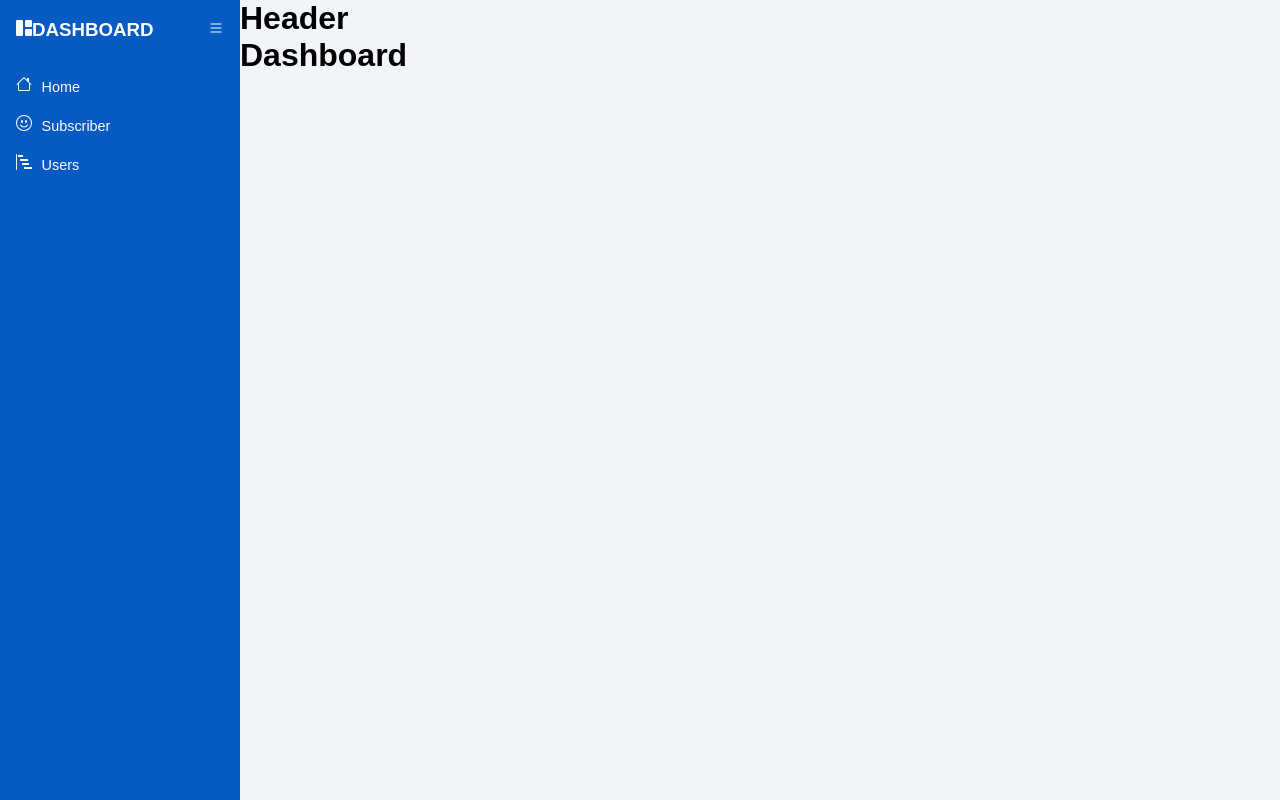
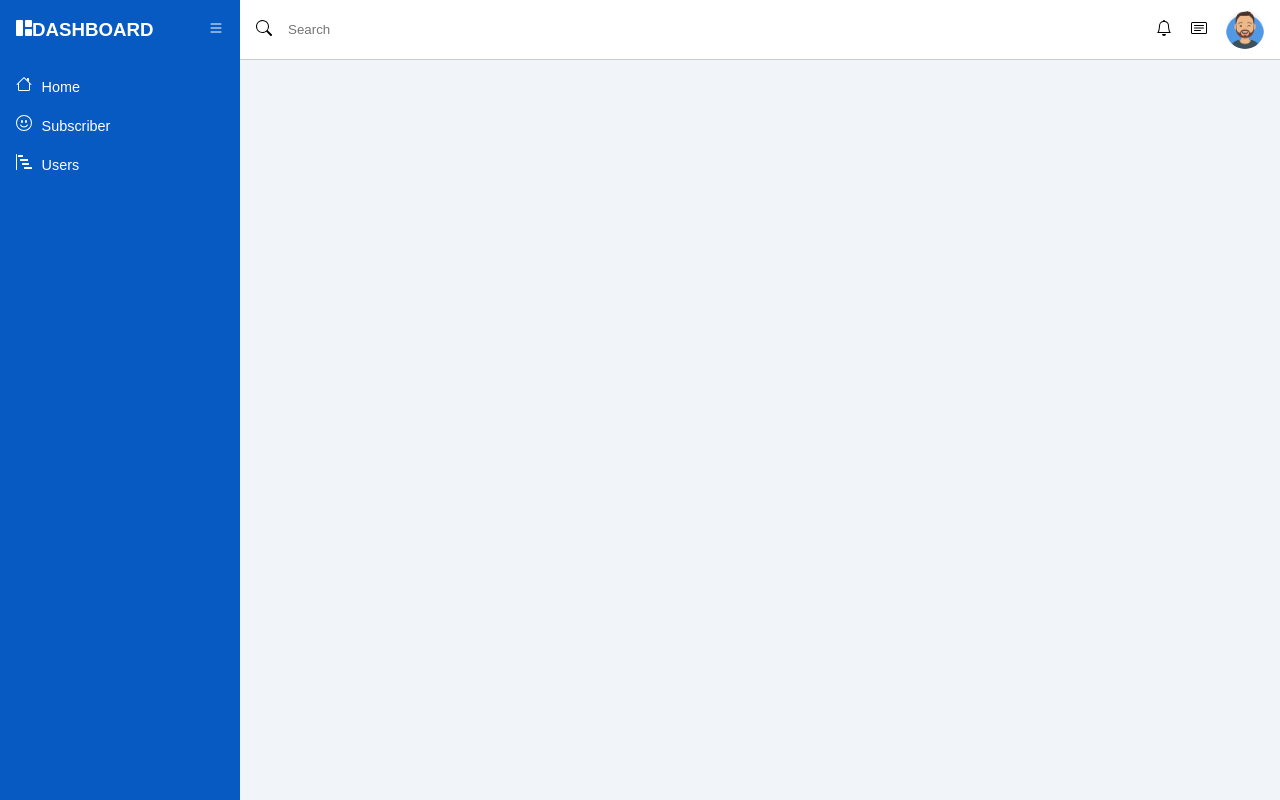
Before and after one commit to bikramoli/subscriber_dashboard, a React (Create React App) app in the folder client/: page / in a window 1280 px wide. Built offline with nearby package versions, Linux system fonts and the light colour scheme.

Commit message:
main header that consist search box and user logo

```diff
--- /dev/null
+++ b/client/src/components/header/Header.jsx
@@ -0,0 +1,53 @@
+import "./Style.css";
+
+const Header = () => {
+  return (
+    <header>
+      <div className="search-wrapper">
+        <span>
+          <svg
+            xmlns="http://www.w3.org/2000/svg"
+            width="16"
+            height="16"
+            fill="currentColor"
+            className="bi bi-search"
+            viewBox="0 0 16 16"
+          >
+            <path d="M11.742 10.344a6.5 6.5 0 1 0-1.397 1.398h-.001c.03.04.062.078.098.115l3.85 3.85a1 1 0 0 0 1.415-1.414l-3.85-3.85a1.007 1.007 0 0 0-.115-.1zM12 6.5a5.5 5.5 0 1 1-11 0 5.5 5.5 0 0 1 11 0z" />
+          </svg>
+        </span>
+        <input type="text" name="search" placeholder="Search" />
+      </div>
+
+      <div className="social-icons">
+        <span>
+          <svg
+            xmlns="http://www.w3.org/2000/svg"
+            width="16"
+            height="16"
+            fill="currentColor"
+            className="bi bi-bell"
+            viewBox="0 0 16 16"
+          >
+            <path d="M8 16a2 2 0 0 0 2-2H6a2 2 0 0 0 2 2zM8 1.918l-.797.161A4.002 4.002 0 0 0 4 6c0 .628-.134 2.197-.459 3.742-.16.767-.376 1.566-.663 2.258h10.244c-.287-.692-.502-1.49-.663-2.258C12.134 8.197 12 6.628 12 6a4.002 4.002 0 0 0-3.203-3.92L8 1.917zM14.22 12c.223.447.481.801.78 1H1c.299-.199.557-.553.78-1C2.68 10.2 3 6.88 3 6c0-2.42 1.72-4.44 4.005-4.901a1 1 0 1 1 1.99 0A5.002 5.002 0 0 1 13 6c0 .88.32 4.2 1.22 6z" />
+          </svg>
+        </span>
+        <span>
+          <svg
+            xmlns="http://www.w3.org/2000/svg"
+            width="16"
+            height="16"
+            fill="currentColor"
+            className="bi bi-card-text"
+            viewBox="0 0 16 16"
+          >
+            <path d="M14.5 3a.5.5 0 0 1 .5.5v9a.5.5 0 0 1-.5.5h-13a.5.5 0 0 1-.5-.5v-9a.5.5 0 0 1 .5-.5h13zm-13-1A1.5 1.5 0 0 0 0 3.5v9A1.5 1.5 0 0 0 1.5 14h13a1.5 1.5 0 0 0 1.5-1.5v-9A1.5 1.5 0 0 0 14.5 2h-13z" />
+            <path d="M3 5.5a.5.5 0 0 1 .5-.5h9a.5.5 0 0 1 0 1h-9a.5.5 0 0 1-.5-.5zM3 8a.5.5 0 0 1 .5-.5h9a.5.5 0 0 1 0 1h-9A.5.5 0 0 1 3 8zm0 2.5a.5.5 0 0 1 .5-.5h6a.5.5 0 0 1 0 1h-6a.5.5 0 0 1-.5-.5z" />
+          </svg>
+        </span>
+        <div></div>
+      </div>
+    </header>
+  );
+};
+export default Header;
--- /dev/null
+++ b/client/src/components/header/Style.css
@@ -0,0 +1,46 @@
+header {
+  position: fixed;
+  top: 0;
+  left: 240px;
+  z-index: 100;
+  width: calc(100% - 240px);
+  background-color: #ffffff;
+  height: 60px;
+  padding: 0rem 1rem;
+  display: flex;
+  align-items: center;
+  justify-content: space-between;
+  border-bottom: solid 1px #ccc;
+  transition: 500ms;
+}
+
+.search-wrapper {
+  display: flex;
+  align-items: center;
+}
+
+.search-wrapper input {
+  border: 0;
+  outline: 0;
+  padding: 1rem;
+  height: 38px;
+}
+
+.social-icons {
+  display: flex;
+  align-items: center;
+}
+
+.social-icons span,
+.social-icons div {
+  margin-left: 1.2rem;
+}
+
+.social-icons div {
+  height: 38px;
+  width: 38px;
+  background-size: cover;
+  background-repeat: no-repeat;
+  background-image: url("../../assets/images/useravatar.png");
+  border-radius: 50%;
+}
--- a/client/src/layouts/MainLayout.jsx
+++ b/client/src/layouts/MainLayout.jsx
@@ -1,4 +1,5 @@
 import { Outlet } from "react-router-dom";
+import Header from "../components/header/Header";
 import SideBar from "../components/sideBar/SideBar";
 import "./Style.css";
 const MainLayout = () => {
@@ -8,7 +9,7 @@ const MainLayout = () => {
         <SideBar />
       </div>
       <div class="main-content">
-        <h1>Header</h1>
+        <Header />
         <Outlet />
       </div>
     </>
```
Also changed, not shown: client/src/assets/images/useravatar.png (added).
